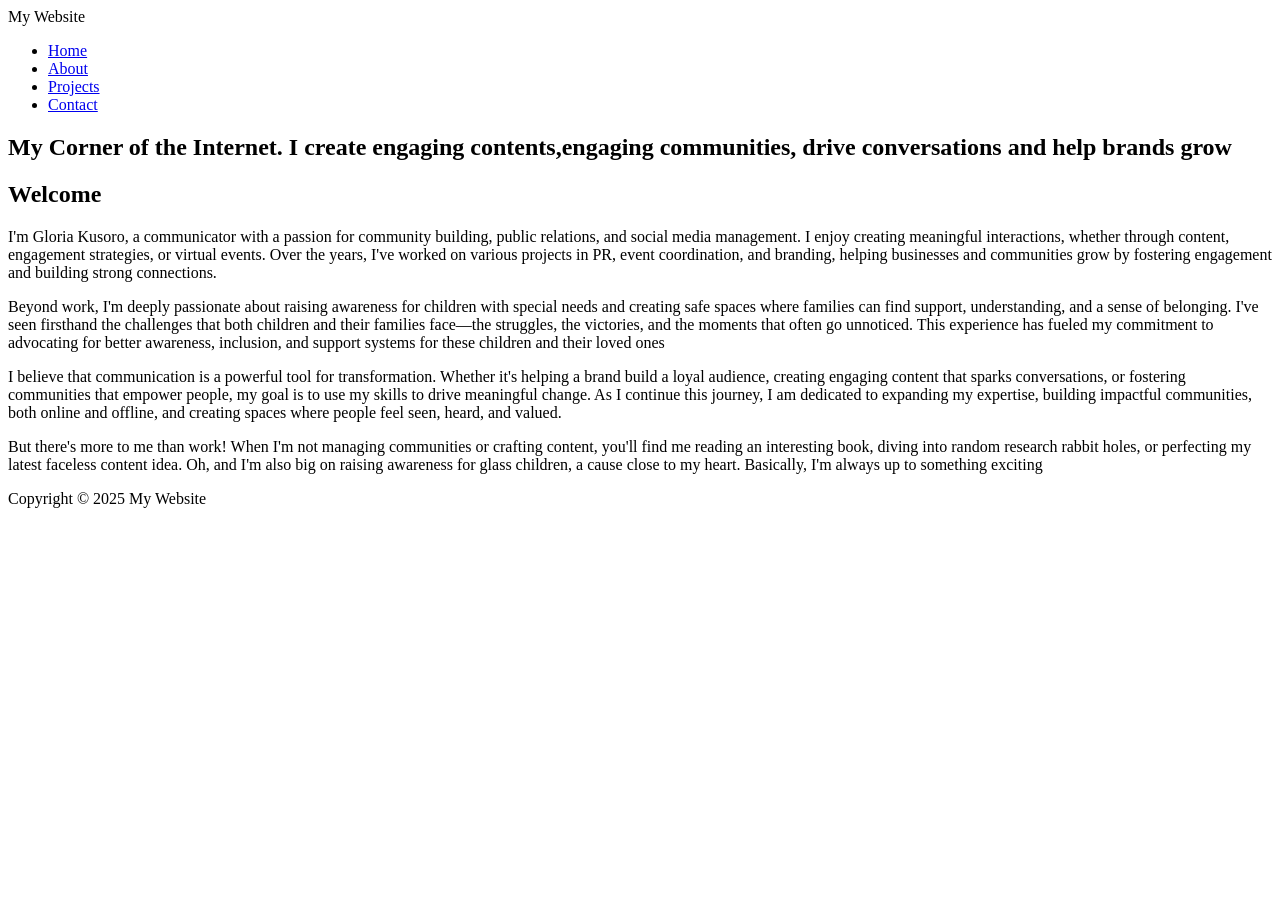
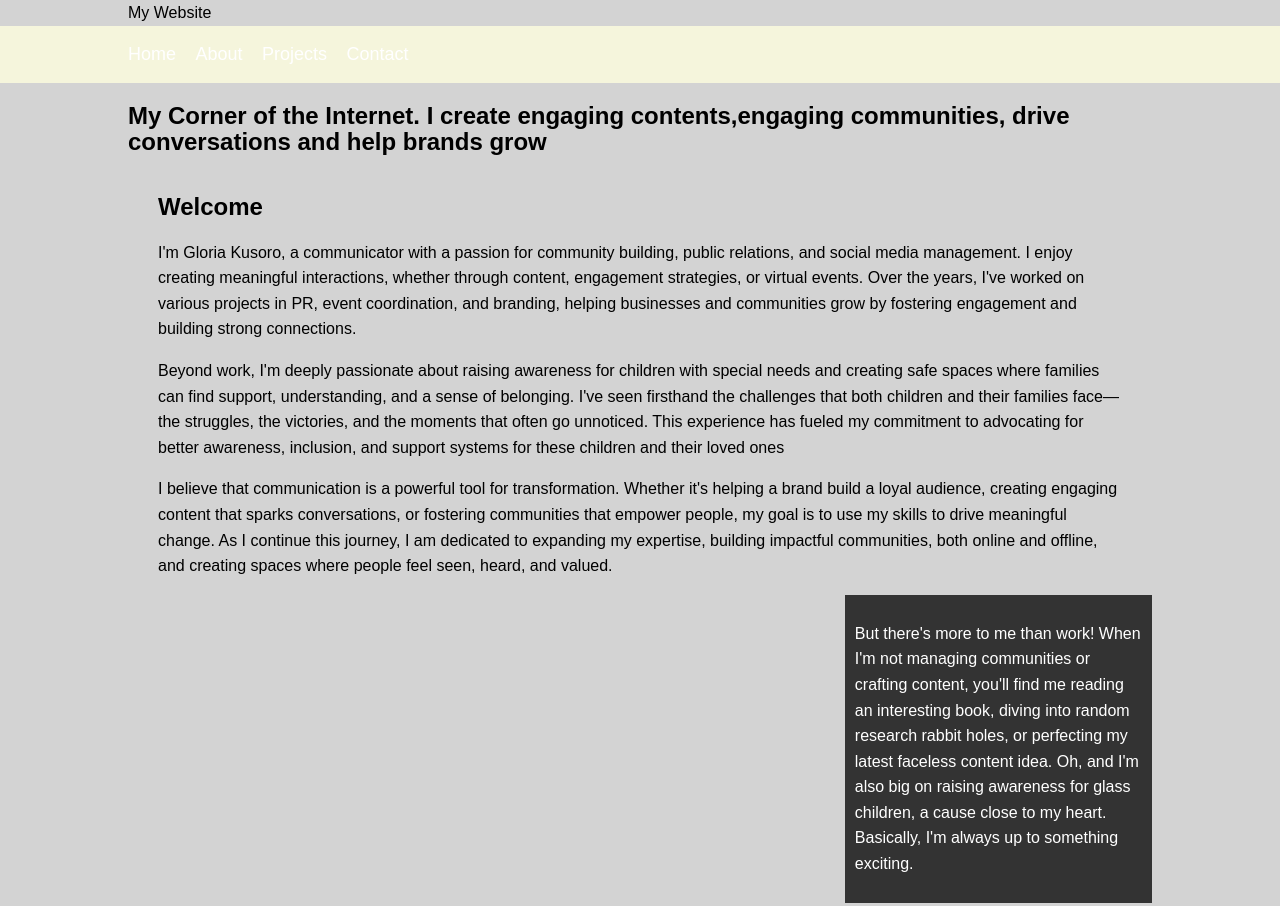
Before and after one commit to Kiki-tech-eng/MY-WEBSITE, a plain HTML site: page Index.html in a window 1280 px wide. Shown: the top 906 px of the page. Before the commit the page ends 800 px from the top, so only its background shows below. Drawn offline with Linux system fonts and the light colour scheme.

Commit message:
main footer and side bar

```diff
--- a/Index.css
+++ b/Index.css
@@ -1,3 +1,90 @@
-body{
-    back
+body {
+  background-color: lightgray;
+  color: black;
+  font-family: Arial, Helvetica, sans-serif;
+  font-size: 16px;
+  line-height: 1.6em;
+  margin: 0;
 }
+
+.container {
+  width: 80%;
+  margin: auto;
+  overflow: hidden;
+}
+
+#main-header {
+  background-color: aqua;
+  color: white;
+}
+
+#navbar {
+  background-color: beige;
+  color: white;
+}
+
+#navbar ul {
+  padding: 0%;
+  list-style: none;
+}
+
+#navbar li {
+  display: inline;
+}
+
+#navbar a {
+  color: white;
+  text-decoration: none;
+  font-size: 18px;
+  padding-right: 15px;
+}
+
+#showcase {
+  background-image: url(./sparkling-underwater-jellyfish-abstract-oil.jpg);
+  background-position: center right;
+  height: 300px;
+  margin-bottom: 30px;
+  text-align: center;
+}
+
+#showcase h1 {
+  color: white;
+  font-size: 50px;
+  line-height: 1.6em;
+  padding-top: 30px;
+}
+
+#main {
+  float: left;
+  width: 70%;
+  padding: 0 30px;
+  box-sizing: border-box;
+}
+#sidebar {
+  float: right;
+  width: 30%;
+  background: #333;
+  color: white;
+  padding: 10px;
+  box-sizing: border-box;
+}
+
+#main-footer {
+  background: #333;
+  color: #fff;
+  text-align: center;
+  padding: 20px;
+  margin-top: 40px;
+}
+
+@media only screen and (max-width: 600px) {
+  #main {
+    width: 100%;
+    float: none;
+  }
+}
+
+#main {
+    width: 100%;
+    float: none;
+  }
--- a/Index.html
+++ b/Index.html
@@ -52,7 +52,7 @@
                     <p>But there's more to me than work! When I'm not managing communities or crafting content,
                     you'll find me reading an interesting book, diving into random research rabbit holes, or perfecting my latest faceless content idea. Oh, and I'm also big on raising awareness for glass children,
                     a cause close to my heart.
-                    Basically, I'm always up to something exciting</p>
+                    Basically, I'm always up to something exciting.</p>
                 </aside>
                 </div>
 
```
Also changed, not shown: 1 other file.
